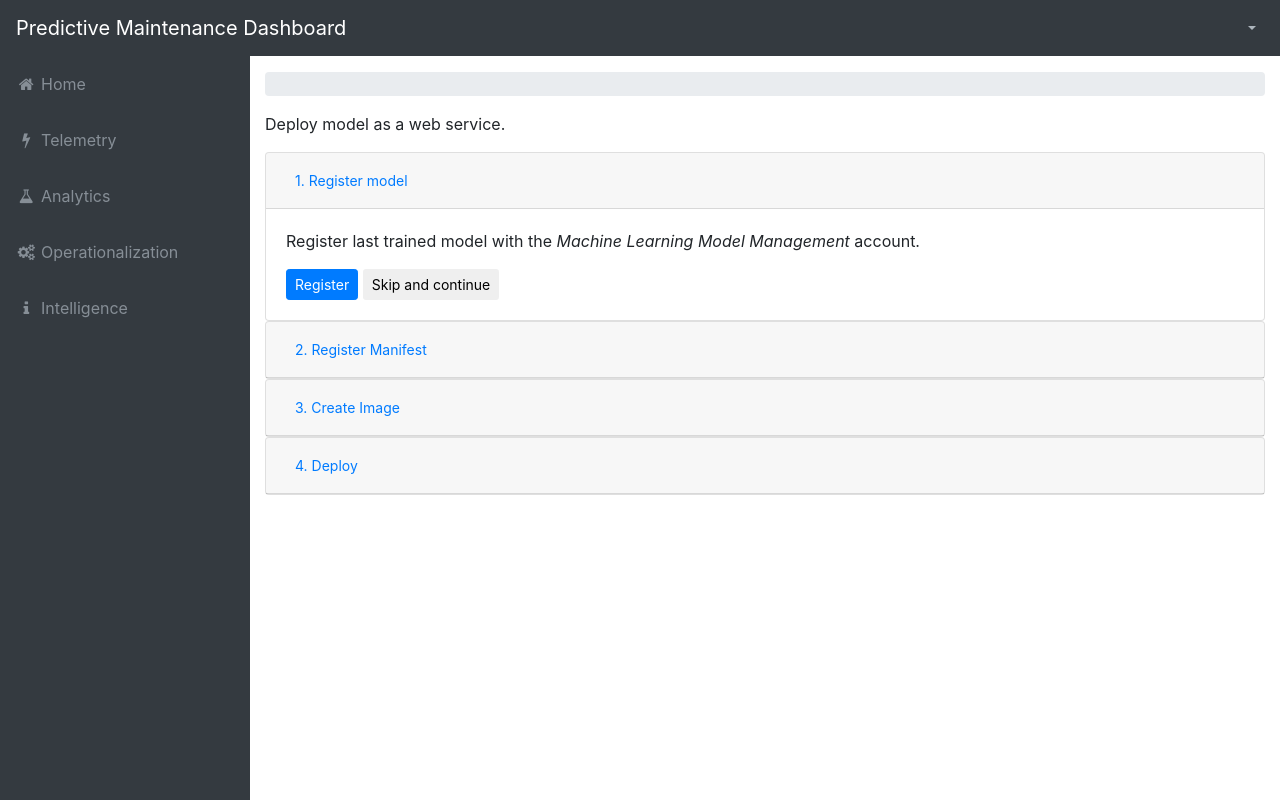
After one commit to Azure/AI-PredictiveMaintenance, a Python web app: template src/WebApp/flask/templates/operationalization.html in a window 1280 px wide. The commit adds this page. Run offline with Jinja, Linux system fonts and the light colour scheme; the template is opened without the code that fills it, so the values that code supplies are empty; some libraries are stand-ins or nearby versions.

Commit message:
operationalization ux mocku

```diff
--- a/src/WebApp/flask/templates/analytics.html
+++ b/src/WebApp/flask/templates/analytics.html
@@ -78,11 +78,13 @@
     {% endif %}
 {% endblock %}
 
-{% block js %}
+{% block script %}
+<script>
     window.setInterval(function() {
         if( '{{clusterDetails.Status}}' == 'Provisioning' || '{{clusterDetails.Status}}' == 'Deleting')
         {
             location.reload();
         }
     }, 10000);
+</script>
 {% endblock %}
--- a/src/WebApp/flask/templates/layout.html
+++ b/src/WebApp/flask/templates/layout.html
@@ -6,7 +6,7 @@
   <link href="//cdnjs.cloudflare.com/ajax/libs/bootstrap-slider/10.0.0/css/bootstrap-slider.min.css" rel="stylesheet" type="text/css">
   <link rel= "stylesheet" type= "text/css" href= "{{ url_for('static',filename='styles/main.css') }}">
 </head>
-<body class="fixed-nav sticky-footer bg-dark" id="page-top">
+<body class="fixed-nav bg-dark" id="page-top">
   <!-- Navigation-->
   <nav class="navbar navbar-expand-lg navbar-dark bg-dark fixed-top" id="mainNav">
     <a class="navbar-brand" href="/">Predictive Maintenance Dashboard</a>
@@ -24,7 +24,7 @@
           </a>
         </li>
         <li class="nav-item" data-toggle="tooltip" data-placement="right">
-          <a class="nav-link" href="/equipment">
+          <a class="nav-link" href="/telemetry">
             <i class="fa fa-fw fa-bolt"></i>
             <span class="nav-link-text">Telemetry</span>
           </a>
@@ -103,6 +103,7 @@
       var user_name = data[0].user_claims.find(uc => uc.typ === 'name').val;
       $('#user_menu').text(user_name);
     });
-    {% block js %}{% endblock %}
   });
 </script>
+
+{% block script %}{% endblock %}
--- /dev/null
+++ b/src/WebApp/flask/templates/operationalization.html
@@ -0,0 +1,123 @@
+{% extends "layout.html" %}
+{% block body %}
+<p>
+  Deploy model as a web service.
+</p>
+<div id="accordion">
+  <div class="card">
+    <div class="card-header" id="headingOne">
+      <h5 class="mb-0">
+        <button class="btn btn-link btn-sm" data-toggle="collapse" data-target="#collapseOne" aria-expanded="true" aria-controls="collapseOne">
+          1. Register model
+        </button>
+      </h5>
+    </div>
+    <div id="collapseOne" class="collapse show" aria-labelledby="headingOne" data-parent="#accordion">
+      <div class="card-body">
+        <p>
+          Register last trained model with the <i>Machine Learning Model Management</i> account.
+        </p>
+        <div>
+          <button type="submit" id="register-model" class="btn btn-primary btn-sm">Register</button>
+          <button type="submit" id="skip-and-continue-1" class="btn btn-default btn-sm" data-toggle="collapse" data-target="#collapseTwo" aria-expanded="true" aria-controls="collapseTwo">Skip and continue</button>
+        </div>
+      </div>
+    </div>
+  </div>
+  <div class="card">
+    <div class="card-header" id="headingTwo">
+      <h5 class="mb-0">
+        <button class="btn btn-link btn-sm collapsed" data-toggle="collapse" data-target="#collapseTwo" aria-expanded="false" aria-controls="collapseTwo">
+          2. Register Manifest
+        </button>
+      </h5>
+    </div>
+    <div id="collapseTwo" class="collapse" aria-labelledby="headingTwo" data-parent="#accordion">
+      <div class="card-body">
+        <div class="table-responsive">
+          <table class="table table-sm table-bordered">
+            <thead>
+              <tr>
+                <th>
+                  Model
+                </th>
+                <th>
+                  Version
+                </th>
+                <th>
+                  Driver
+                </th>
+              </tr>
+              </thead>
+              <tbody>
+              <tr>
+                <td>
+                  predictive-maintenance
+                </td>
+                <td>
+                  <select class="form-control" id="model-version-select">
+                    <option>1</option>
+                    <option>2</option>
+                    <option>3</option>
+                    <option>4</option>
+                  </select>
+                </td>
+                <td>
+                  score.py
+                </td>
+              </tr>
+            </tbody>
+          </table>
+          <div>
+            <button type="submit" id="register-manifest" class="btn btn-primary btn-sm">Register</button>
+            <button type="submit" id="skip-and-continue-2" class="btn btn-default btn-sm" data-toggle="collapse" data-target="#collapseThree" aria-expanded="true" aria-controls="collapseThree">Skip and continue</button>
+          </div>
+        </div>
+      </div>
+    </div>
+  </div>
+  <div class="card">
+    <div class="card-header" id="headingThree">
+      <h5 class="mb-0">
+        <button class="btn btn-link btn-sm collapsed" data-toggle="collapse" data-target="#collapseThree" aria-expanded="false" aria-controls="collapseThree">
+          3. Create Image
+        </button>
+      </h5>
+    </div>
+    <div id="collapseThree" class="collapse" aria-labelledby="headingThree" data-parent="#accordion">
+      <div class="card-body">
+        TBD
+      </div>
+    </div>
+  </div>
+  <div class="card">
+    <div class="card-header" id="headingFour">
+      <h5 class="mb-0">
+        <button class="btn btn-link btn-sm collapsed" data-toggle="collapse" data-target="#collapseFour" aria-expanded="false" aria-controls="collapseFour">
+          4. Deploy
+        </button>
+      </h5>
+    </div>
+    <div id="collapseFour" class="collapse" aria-labelledby="headingFour" data-parent="#accordion">
+      <div class="card-body">
+        TBD
+      </div>
+    </div>
+  </div>
+</div>
+{% endblock %}
+
+{% block script %}
+<script>
+  $(document).ready(function() {
+    $('#register-model').click(function() {
+      var element = this;
+      $(element).prop('disabled', true);
+      $.post('/operationalization/register').done(function(response) {
+        $('#headingTwo button').click();
+        $(element).prop('disabled', false);
+      })
+    });
+  });
+</script>
+{% endblock %}
```
Also changed, not shown: src/WebApp/flask/app.py (+23 -14 lines), src/WebApp/flask/templates/telemetry.html (renamed from src/WebApp/flask/templates/equipment.html).
